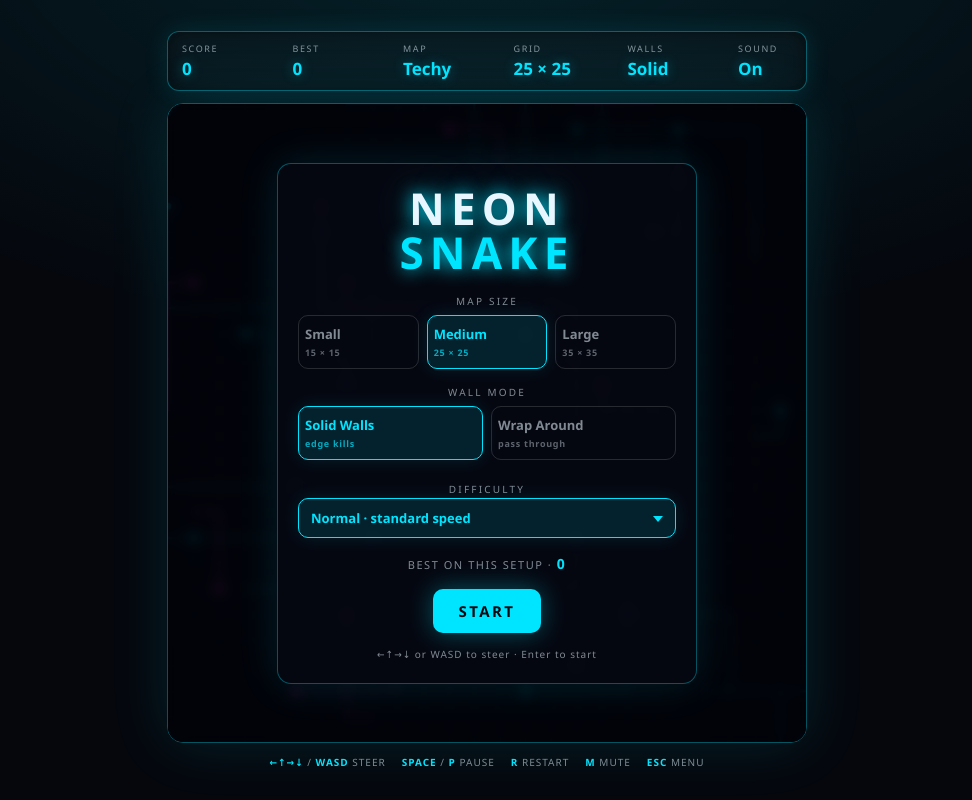
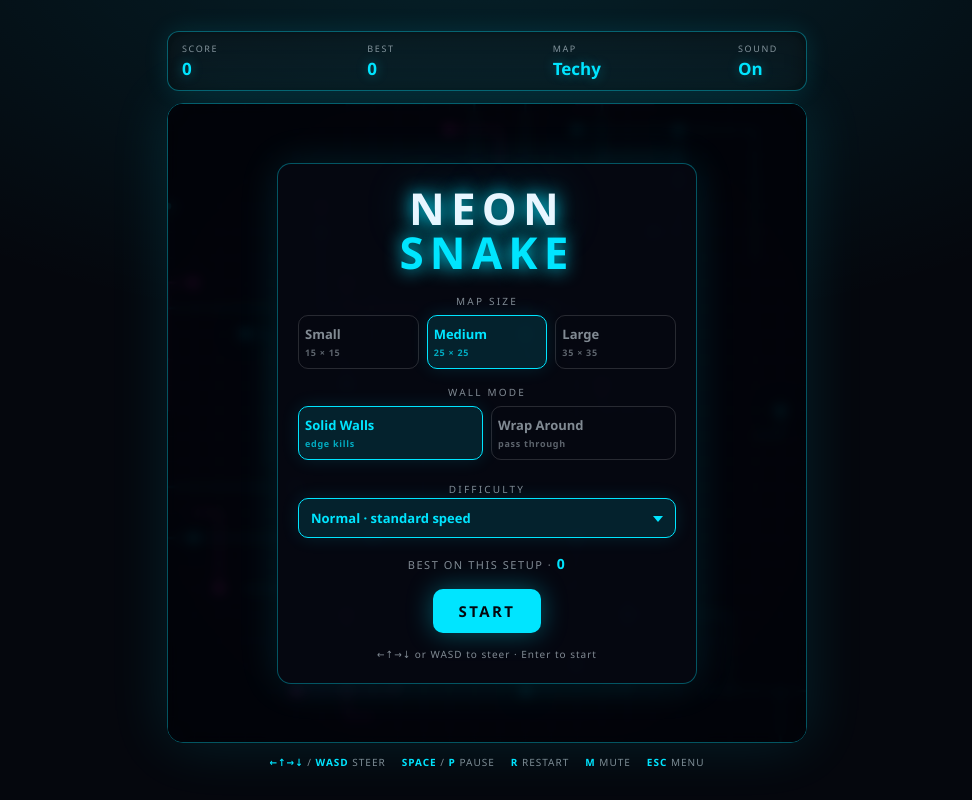
Before and after one commit to anthonyalexc-alt/NSnake, a plain HTML site: page index.html in a window 1280 px wide. Shown: the whole page, without its empty margins (153-1125 px from the left). Drawn offline with Linux system fonts and the light colour scheme.

Commit message:
Drop Grid and Wall mode from the in-game HUD
The bar was too wide. Both were static readouts of choices already made on the
start screen and neither changes during a run, so they are the two that go -
leaving Score, Best, Map and Sound.

Removes their markup, their setters in ui.js, the calls in main.js, and the
narrow-screen rule that used to hide them, which is now redundant.

Co-Authored-By: Claude Opus 5 <noreply@anthropic.com>
Claude-Session: https://claude.ai/code/session_01RmVgyFyRSnYD4hBhfebodh

```diff
--- a/css/style.css
+++ b/css/style.css
@@ -516,13 +516,6 @@ html.pad-off .pad { display: none; }
   .start, .ghost { padding: 9px 18px; font-size: 13px; }
 }
 
-/* On the narrowest phones even a compact six-item HUD wraps. Grid and Wall mode
-   are chosen on the start screen and never change mid-run, so they are the two
-   that go. */
-@media (hover: none) and (pointer: coarse) and (max-width: 360px) {
-  .hud-grid, .hud-walls { display: none; }
-}
-
 /* The sound readout doubles as the mute toggle - on a phone there is no M key,
    so it has to stay reachable even on narrow screens. */
 .hud-mute {
--- a/index.html
+++ b/index.html
@@ -25,8 +25,6 @@
     <div class="hud-item"><span class="hud-label">Score</span><span class="hud-value" id="hud-score">0</span></div>
     <div class="hud-item"><span class="hud-label">Best</span><span class="hud-value" id="hud-best">0</span></div>
     <div class="hud-item"><span class="hud-label">Map</span><span class="hud-value" id="hud-theme">Techy</span></div>
-    <div class="hud-item hud-grid"><span class="hud-label">Grid</span><span class="hud-value" id="hud-grid">25 &times; 25</span></div>
-    <div class="hud-item hud-walls"><span class="hud-label">Walls</span><span class="hud-value" id="hud-walls">Solid</span></div>
     <div class="hud-item hud-mute"><span class="hud-label">Sound</span><span class="hud-value" id="hud-mute">On</span></div>
   </header>
 
--- a/js/main.js
+++ b/js/main.js
@@ -214,8 +214,6 @@
 
     NS.ui.setScore(0, false);
     NS.ui.setBest(best);
-    NS.ui.setGrid(game.cells);
-    NS.ui.setWalls(NS.WALL_MODES[sel.mode].label);
     NS.ui.showPlaying();
 
     acc = 0;
@@ -229,8 +227,6 @@
     NS.ui.applyTheme(theme);
     NS.ui.setScore(0, false);
     NS.ui.setBest(NS.ui.highScore());
-    NS.ui.setGrid(NS.ui.cells());
-    NS.ui.setWalls(NS.WALL_MODES[NS.ui.selection().mode].label);
     NS.ui.showMenu();
   }
 
@@ -425,8 +421,6 @@
       // Keep the HUD and the menu backdrop in step with the selectors.
       onSelect: function () {
         if (state !== 'MENU') { return; }
-        NS.ui.setGrid(NS.ui.cells());
-        NS.ui.setWalls(NS.WALL_MODES[NS.ui.selection().mode].label);
         NS.ui.setBest(NS.ui.highScore());
       }
     });
--- a/js/ui.js
+++ b/js/ui.js
@@ -87,8 +87,6 @@
         score: $('hud-score'),
         best: $('hud-best'),
         theme: $('hud-theme'),
-        grid: $('hud-grid'),
-        walls: $('hud-walls'),
         mute: $('hud-mute'),
         overScore: $('over-score'),
         overBest: $('over-best'),
@@ -184,8 +182,6 @@
       el.best.textContent = n;
       if (bump) { pop(el.best); }
     },
-    setGrid: function (cells) { el.grid.textContent = cells + ' × ' + cells; },
-    setWalls: function (label) { el.walls.textContent = label; },
     setThemeName: function (name) { el.theme.textContent = name; },
     setMute: function (muted) { el.mute.textContent = muted ? 'Off' : 'On'; },
 
```
